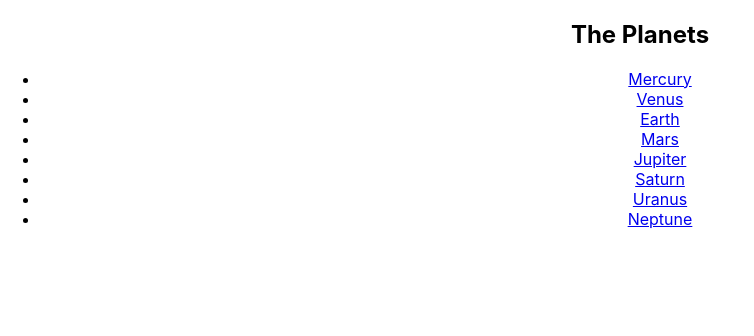
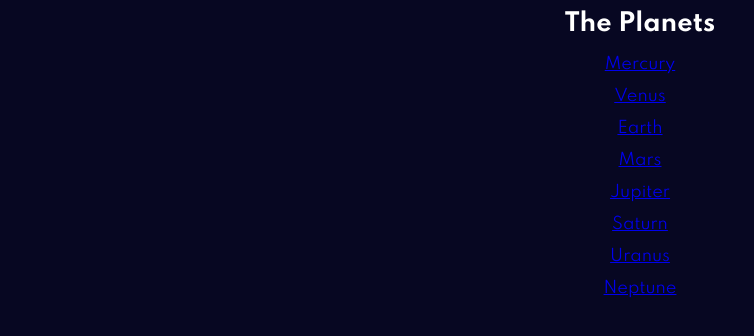
Before and after one commit to xaviguasch/planets-facts-site-app-frontendmentor-challenge-prac, a React (Create React App) app: page / in a window 1280 px wide. Shown: the top 336 px of the page, without its empty margins (0-754 px from the left). Built offline with nearby package versions, Linux system fonts and the light colour scheme.

Commit message:
added fonts and custom properties to the css

```diff
--- a/src/index.css
+++ b/src/index.css
@@ -1,13 +1,78 @@
-body {
+@import url('https://fonts.googleapis.com/css2?family=Antonio:wght@500&family=Spartan:wght@400;700&display=swap');
+
+*,
+*::before,
+*::after {
+  box-sizing: border-box;
   margin: 0;
-  font-family: -apple-system, BlinkMacSystemFont, 'Segoe UI', 'Roboto', 'Oxygen',
-    'Ubuntu', 'Cantarell', 'Fira Sans', 'Droid Sans', 'Helvetica Neue',
-    sans-serif;
-  -webkit-font-smoothing: antialiased;
-  -moz-osx-font-smoothing: grayscale;
+  padding: 0;
 }
 
-code {
-  font-family: source-code-pro, Menlo, Monaco, Consolas, 'Courier New',
-    monospace;
+/* ================== */
+/* Custom properties */
+/* ================== */
+
+:root {
+  --ff-main: 'Spartan', sans-serif;
+  --ff-secondary: 'Antonio', sans-serif;
+
+  /* --fw-light: 300; */
+  --fw-regular: 400;
+  --fw-medium: 500;
+  /* --fw-semi-bold: 600; */
+  --fw-bold: 700;
+
+  --fs-07: 0.438rem;
+  --fs-08: 0.5em;
+  --fs-09: 0.563em;
+  --fs-10: 0.625rem;
+  --fs-11: 0.688em;
+  --fs-12: 0.75rem;
+  --fs-13: 0.813rem;
+  --fs-14: 0.875rem;
+  --fs-15: 0.938rem;
+  --fs-16: 1rem;
+  --fs-18: 1.125rem;
+  --fs-20: 1.25rem;
+  --fs-22: 1.375rem;
+  --fs-24: 1.5rem;
+  --fs-26: 1.625rem;
+  --fs-28: 1.75rem;
+  --fs-30: 1.875em;
+  --fs-32: 2rem;
+  --fs-36: 2.25rem;
+  --fs-40: 2.5rem;
+  --fs-48: 3rem;
+  --fs-56: 3.5rem;
+  --fs-60: 3.75rem;
+  --fs-64: 4rem;
+  --fs-72: 4.5rem;
+  --fs-80: 5rem;
+
+  /* Text */
+  --clr-white-text: hsla(0, 0%, 100%, 1);
+  --clr-grey-text: hsla(240, 6%, 54%, 1);
+
+  /* Background  */
+  --clr-dark-bg: hsla(240, 67%, 8%, 1);
 }
+
+body {
+  background: var(--clr-dark-bg);
+
+  color: var(--clr-white-text);
+  font-family: var(--ff-main);
+  font-size: var(--fs-16);
+  font-weight: var(--fw-regular);
+  line-height: 2;
+  text-align: left;
+}
+
+img {
+  display: block;
+  max-width: 100%;
+}
+
+/* ================== */
+/* Typography */
+/* ================== */
```
